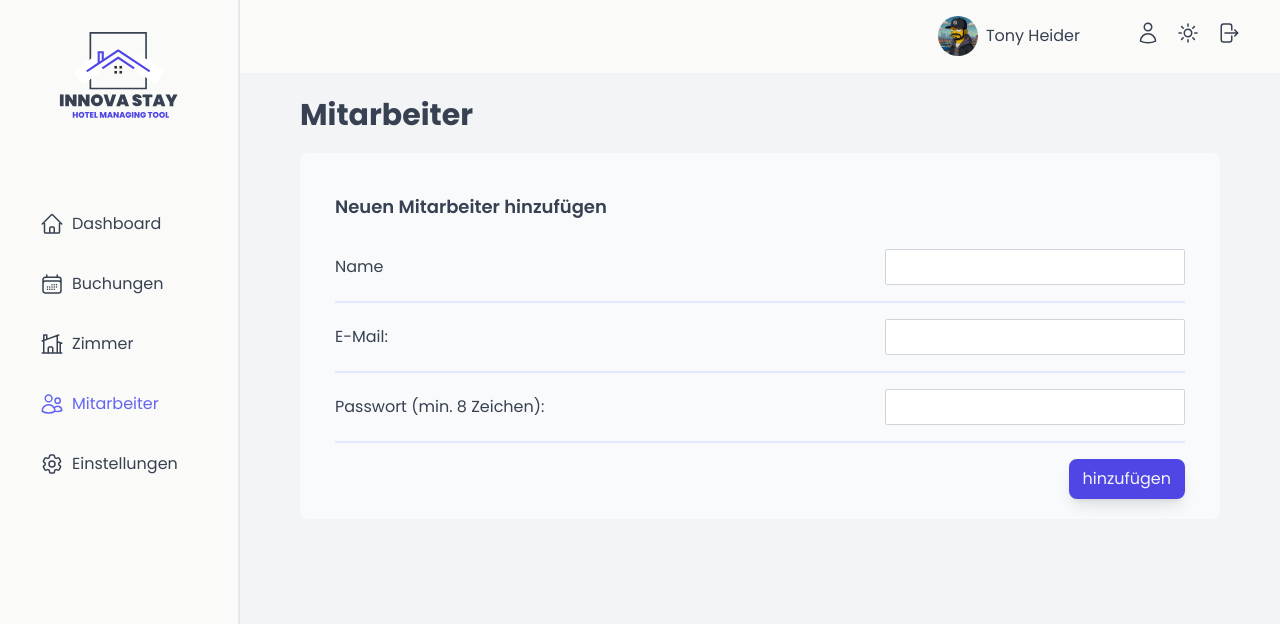
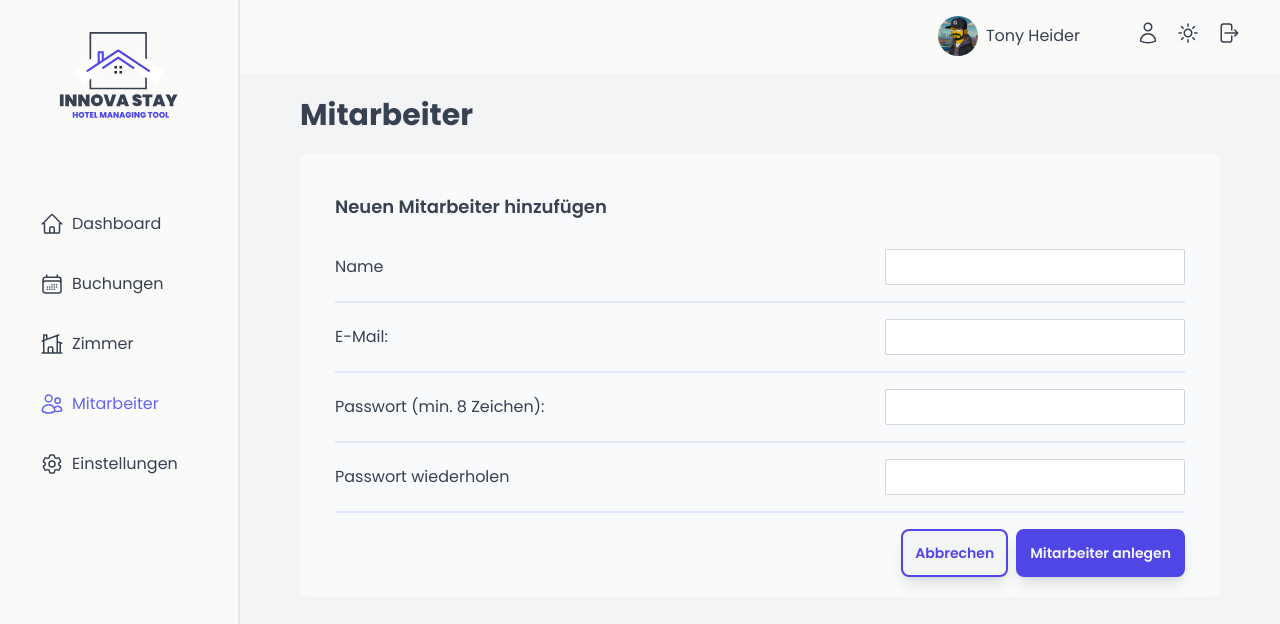
Before and after one commit to TonySN90/innovastay, a React (Vite) app: page /users in a window 1280 px wide. Shown: the top 624 px of the page. Built offline with nearby package versions, Linux system fonts and the light colour scheme; a web font is replaced by a local one.

Commit message:
edit create user form

```diff
--- a/src/features/authentication/SignupForm.tsx
+++ b/src/features/authentication/SignupForm.tsx
@@ -7,15 +7,20 @@ function SignupForm() {
   const {
     register,
     handleSubmit,
+    getValues,
     formState: { errors },
   } = useForm<FormValues>();
 
-  const onSubmit: SubmitHandler<FormValues> = (data) => console.log(data);
+  const onSubmit: SubmitHandler<FormValues> = (data, event) => {
+    event?.preventDefault();
+    console.log(data);
+  };
 
   return (
     <form
       className="p-3 md:p-5 transition-all bg-gray-50 rounded-lg"
       onSubmit={handleSubmit(onSubmit)}
+      encType="multipart/form-data"
     >
       <div className="max-w-[850px]  mx-auto">
         <h2 className="font-semibold text-lg mb-3 mt-5">
@@ -56,14 +61,39 @@ function SignupForm() {
           }}
           error={errors?.password?.message}
         />
-        <div className="w-[full] flex justify-center md:justify-end mt-4">
-          <Button
-            onClick={() => console.log("test")}
-            type="standard"
-            size="md"
-            extras="rounded-lg"
-            content="hinzufügen"
-          />
+        <FormRow
+          label="Passwort wiederholen"
+          type="password"
+          id="passwordConfirm"
+          registerProp={{
+            register,
+            required: "This field is required",
+            validate: (value) =>
+              value === getValues().password || "Passwort stimmt nicht überein",
+          }}
+          error={errors?.passwordConfirm?.message}
+        />
+        <div className="flex justify-end gap-2">
+          <div className="w-[full] flex justify-center md:justify-end mt-4">
+            <Button
+              type="reset"
+              onClick={() => console.log("test")}
+              variation="inverted"
+              size="lg"
+              extras="rounded-lg"
+              content="Abbrechen"
+            />
+          </div>
+          <div className="w-[full] flex justify-center md:justify-end mt-4">
+            <Button
+              type="submit"
+              onClick={() => console.log("test")}
+              variation="standard"
+              size="lg"
+              extras="rounded-lg"
+              content="Mitarbeiter anlegen"
+            />
+          </div>
         </div>
       </div>
     </form>
--- a/src/features/cabins/CreateCabinForm.tsx
+++ b/src/features/cabins/CreateCabinForm.tsx
@@ -73,18 +73,20 @@ function CreateCabinForm() {
         />
         <div className="w-[full] flex justify-center md:justify-end mt-4">
           <Button
+            type="reset"
             onClick={() => console.log("test")}
-            type="inverted"
+            variation="inverted"
             size="md"
             extras="mr-2 rounded-lg"
-            content="abbrechen"
+            content="Abbrechen"
           />
           <Button
+            type="submit"
             onClick={() => console.log("test")}
-            type="standard"
+            variation="standard"
             size="md"
             extras="rounded-lg"
-            content="hinzufügen"
+            content="Hinzufügen"
           />
         </div>
       </form>
--- a/src/types/FormTypes.ts
+++ b/src/types/FormTypes.ts
@@ -8,6 +8,7 @@ export interface FormValues {
   description: string;
   file: File;
   password: string;
+  passwordConfirm: string;
   email: string;
   register: UseFormRegister<FieldValues>;
 }
@@ -19,11 +20,18 @@ export interface IFormRowProps<T extends keyof FormValues> {
     register: UseFormRegister<FormValues>;
     required: string;
     pattern?: { value: RegExp; message: string };
-    min?: { value: number; message: string };
     minLength?: { value: number; message: string };
+    validate?: (value: FormValues[T]) => string | boolean;
   };
   error?: string;
-  type: "text" | "number" | "textarea" | "file" | "email" | "password";
+  type:
+    | "text"
+    | "number"
+    | "textarea"
+    | "file"
+    | "email"
+    | "password"
+    | "passwordConfirm";
 }
 
 export interface IInputProps<T extends keyof FormValues> {
@@ -31,8 +39,17 @@ export interface IInputProps<T extends keyof FormValues> {
   reg: {
     register: UseFormRegister<FormValues>;
     required: string;
-    min?: { value: number; message: string };
+    minLength?: { value: number; message: string };
+    pattern?: { value: RegExp; message: string };
+    validate?: (value: FormValues[T]) => string | boolean;
   };
   error?: string;
-  type: "text" | "number" | "textarea" | "file" | "email" | "password";
+  type:
+    | "text"
+    | "number"
+    | "textarea"
+    | "file"
+    | "email"
+    | "password"
+    | "passwordConfirm";
 }
--- a/src/types/UiTypes.ts
+++ b/src/types/UiTypes.ts
@@ -2,7 +2,9 @@
 
 export interface IButtonPropsTypes {
   onClick: () => void;
-  type: string;
+  variation: string;
+
+  type?: "reset" | "submit" | "button";
   size: string;
   content: string | React.ReactNode;
   extras: string;
--- a/src/ui/Button.tsx
+++ b/src/ui/Button.tsx
@@ -1,8 +1,9 @@
 import { IButtonPropsTypes, ButtonTypes } from "../types/UiTypes";
 
 function Button({
+  type,
   onClick,
-  type,
+  variation,
   size,
   content,
   extras = "",
@@ -12,7 +13,8 @@ function Button({
     md: "px-3 h-10",
     lg: "px-3 h-12",
     xl: "px-3 h-14",
-    basics: "border-2 shadow-lg hover:shadow-xl transition-all",
+    basics:
+      "border-2 shadow-lg hover:shadow-xl transition-all text-sm font-semibold",
     standard:
       "text-gray-100 bg-indigo-600 border-indigo-600 hover:bg-indigo-700",
     inverted:
@@ -21,8 +23,9 @@ function Button({
 
   return (
     <button
+      type={type}
       onClick={onClick}
-      className={`${buttonStyles.basics} ${buttonStyles[type]} ${buttonStyles[size]} ${extras}`}
+      className={`${buttonStyles.basics} ${buttonStyles[variation]} ${buttonStyles[size]} ${extras}`}
     >
       {content}
     </button>
--- a/src/ui/FormRow.tsx
+++ b/src/ui/FormRow.tsx
@@ -31,7 +31,7 @@ function Label({ label }: { label: string }) {
 }
 
 function Input<T extends keyof FormValues>({ id, reg, type }: IInputProps<T>) {
-  const { register, required, min } = reg;
+  const { register, required, minLength, pattern, validate } = reg;
 
   return (
     <div className="">
@@ -46,7 +46,9 @@ function Input<T extends keyof FormValues>({ id, reg, type }: IInputProps<T>) {
           disabled={false}
           {...register(id, {
             required: required,
-            min: min,
+            min: minLength,
+            pattern: pattern,
+            validate: validate,
           })}
         />
       ) : (
@@ -60,7 +62,7 @@ function Input<T extends keyof FormValues>({ id, reg, type }: IInputProps<T>) {
           disabled={false}
           {...register(id, {
             required: required,
-            min: min,
+            min: minLength,
           })}
         ></textarea>
       )}
@@ -74,7 +76,7 @@ function Input<T extends keyof FormValues>({ id, reg, type }: IInputProps<T>) {
           disabled={false}
           {...register(id, {
             required: required,
-            min: min,
+            min: minLength,
           })}
         />
       )}
--- a/src/ui/Modal.tsx
+++ b/src/ui/Modal.tsx
@@ -29,8 +29,9 @@ function Open({ opens: opensWindowName }: { opens: string }) {
   return (
     <Button
       onClick={() => open?.(opensWindowName)}
-      type="standard"
-      size="md"
+      type="button"
+      variation="standard"
+      size="lg"
       extras="rounded-lg"
       content="Zimmer hinzufügen"
     />
@@ -46,7 +47,7 @@ function Window({ children, name }: IModalWindowPropsTypes) {
       <ModalContent>
         <div className="absolute right-4 top-4">
           <Button
-            type="inverted"
+            variation="inverted"
             size="sm"
             extras="rounded-full"
             onClick={close ? close : () => null}
--- a/src/ui/Sidebar.tsx
+++ b/src/ui/Sidebar.tsx
@@ -3,7 +3,7 @@ import MainNav from "./MainNav";
 
 function Sidebar() {
   return (
-    <aside className="hidden bg-stone-50 min-w-[15rem] w-[20%] h-dvh border-r-2 lg:block">
+    <aside className="hidden bg-stone-50 min-w-[15rem] w-[20%] h-[100vh] border-r-2 lg:block">
       <Logo />
       <MainNav />
     </aside>
```
